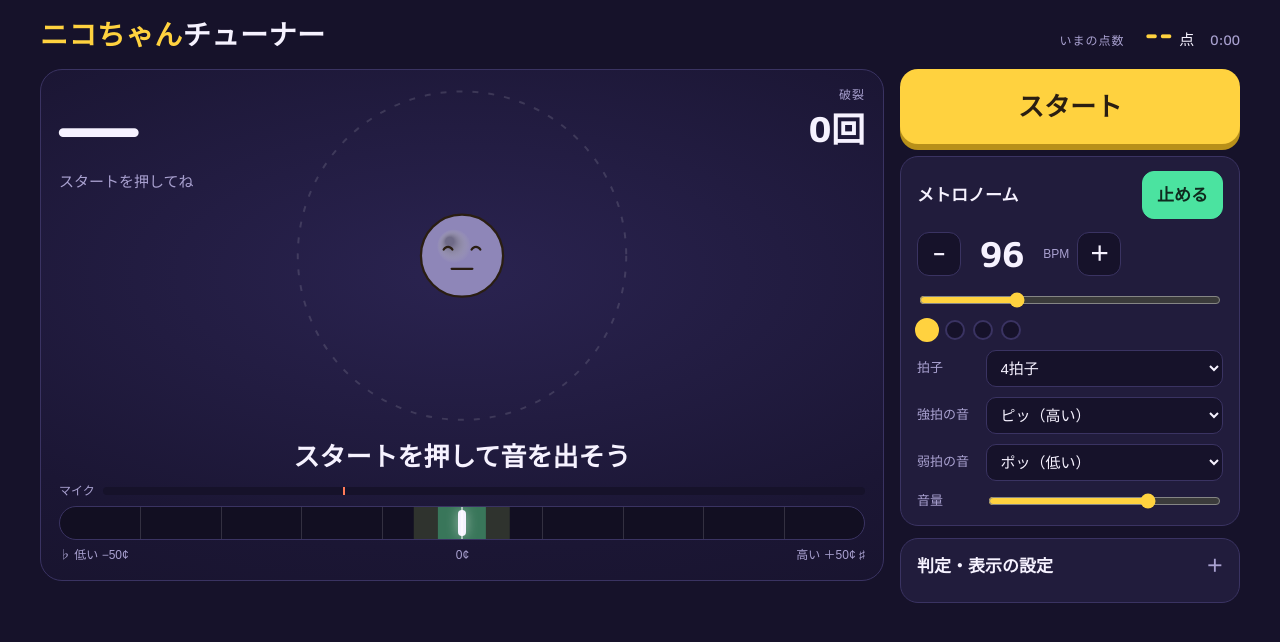
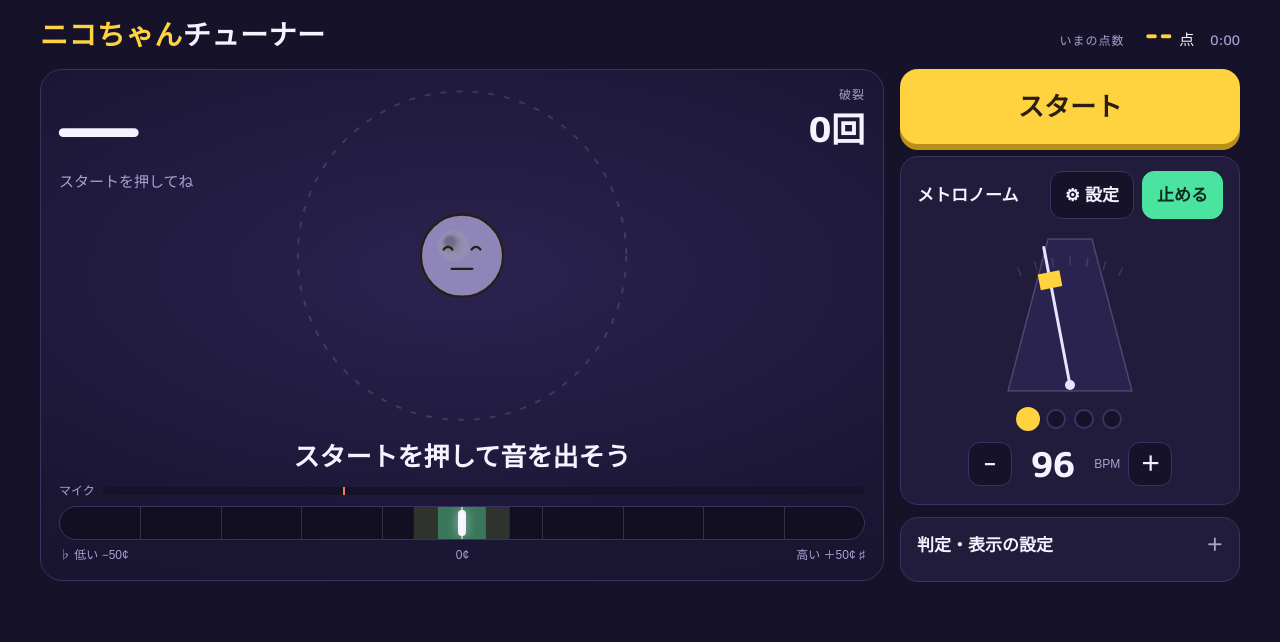
Before and after one commit to kishi-coder201/Nico-tuner2, a plain HTML site: page index.html in a window 1280 px wide. Both pictures are taken after a click on the button "鳴らす". Drawn offline with Linux system fonts and the light colour scheme; a web font is replaced by a local one.

Commit message:
メトロノームに振り子表示・設定ボタンを追加、音量アップ
Co-Authored-By: Claude Opus 5.5 <noreply@anthropic.com>
Claude-Session: https://claude.ai/code/session_01CihXE8rXuZVSRz5ogaNiei

```diff
--- a/index.html
+++ b/index.html
@@ -83,7 +83,11 @@ input[type=range]{accent-color:var(--accent)}
 .bpm .u{font-size:12px;color:var(--muted)}
 .mbtn{appearance:none;border:1px solid var(--line);background:#16122a;border-radius:12px;padding:10px 14px;font-weight:700;cursor:pointer}
 .mbtn.on{background:var(--good);color:#0f2a1e;border-color:var(--good)}
-.dots{display:flex;gap:8px;flex-wrap:wrap}
+.dots{display:flex;gap:8px;flex-wrap:wrap;justify-content:center}
+.mhead{display:flex;gap:8px}
+#pend{width:100%;height:170px;display:block}
+.msub{display:flex;flex-direction:column;gap:10px;border-top:1px solid var(--line);padding-top:10px}
+.msub[hidden]{display:none}
 .dot{width:20px;height:20px;border-radius:50%;background:#16122a;border:2px solid var(--line);transition:background .05s,transform .05s}
 .dot.strong{border-color:var(--accent)}
 .dot.lit{background:var(--good);transform:scale(1.2)}
@@ -144,14 +148,16 @@ button:focus-visible,select:focus-visible,input:focus-visible,summary:focus-visi
       <div id="err" hidden></div>
 
       <div class="card">
-        <h2>メトロノーム <button class="mbtn" id="metroBtn">鳴らす</button></h2>
-        <div class="bpm">
+        <h2>メトロノーム <span class="mhead"><button class="mbtn" id="metroSet" aria-expanded="false">⚙ 設定</button><button class="mbtn" id="metroBtn">鳴らす</button></span></h2>
+        <canvas id="pend" aria-hidden="true"></canvas>
+        <div class="dots" id="dots"></div>
+        <div class="bpm" style="justify-content:center">
           <button id="bpmDown" aria-label="テンポを下げる">−</button>
           <div class="val" id="bpmVal">96</div><span class="u">BPM</span>
           <button id="bpmUp" aria-label="テンポを上げる">＋</button>
         </div>
+        <div class="msub" id="metroSub" hidden>
         <div class="row"><input type="range" id="bpm" min="30" max="240" step="1" aria-label="テンポ"></div>
-        <div class="dots" id="dots"></div>
         <div class="row"><label for="beats">拍子</label>
           <select id="beats">
             <option value="1">1拍（毎拍強拍）</option><option value="2">2拍子</option><option value="3">3拍子</option>
@@ -160,6 +166,7 @@ button:focus-visible,select:focus-visible,input:focus-visible,summary:focus-visi
         <div class="row"><label for="strong">強拍の音</label><select id="strong"></select></div>
         <div class="row"><label for="weak">弱拍の音</label><select id="weak"></select></div>
         <div class="row"><label for="vol">音量</label><input type="range" id="vol" min="0" max="1" step="0.05"></div>
+        </div>
       </div>
 
       <details class="card" id="setBox">
@@ -272,9 +279,17 @@ $('#lvlTh').style.left=(sensToLevel()*100)+'%';$('#lvlTh2').style.left=(sensToLe
 let ac=null;
 function getAC(){if(!ac)ac=new (window.AudioContext||window.webkitAudioContext)();if(ac.state==='suspended')ac.resume();return ac}
 
+let busAC=null,bus=null;
+function metroBus(){
+  if(bus&&busAC===ac)return bus;
+  // 音を大きくしても割れないようにリミッターを通す
+  const comp=ac.createDynamicsCompressor();comp.threshold.value=-6;comp.knee.value=0;comp.ratio.value=20;comp.attack.value=0.001;comp.release.value=0.05;
+  const g=ac.createGain();g.gain.value=1.6;comp.connect(g);g.connect(ac.destination);
+  busAC=ac;bus=comp;return bus;
+}
 function playClick(kind,t,vol){
   if(kind==='none'||vol<=0)return;
-  const c=ac,out=c.createGain();out.gain.value=vol;out.connect(c.destination);
+  const c=ac,out=c.createGain();out.gain.value=vol*3;out.connect(metroBus());
   const env=(node,peak,dec)=>{const g=c.createGain();g.gain.setValueAtTime(0.0001,t);g.gain.exponentialRampToValueAtTime(peak,t+0.002);g.gain.exponentialRampToValueAtTime(0.0001,t+dec);node.connect(g);g.connect(out)};
   const osc=(wave,f)=>{const o=c.createOscillator();o.type=wave;o.frequency.setValueAtTime(f,t);return o};
   const run=(o,d)=>{o.start(t);o.stop(t+d+0.03)};
@@ -287,19 +302,46 @@ function playClick(kind,t,vol){
 }
 
 /* メトロノーム（先読みスケジュールでテンポが揺れない） */
-const metro={on:false,next:0,beat:0,timer:null,queue:[]};
+const metro={on:false,next:0,beat:0,timer:null,queue:[],n:0};
+const pend={t:0,n:0,a:0,on:false};
 function metroStart(){getAC();metro.on=true;metro.beat=0;metro.queue=[];metro.next=ac.currentTime+0.08;metro.timer=setInterval(schedule,25);schedule();$('#metroBtn').classList.add('on');$('#metroBtn').textContent='止める'}
-function metroStop(){metro.on=false;clearInterval(metro.timer);metro.queue=[];$('#metroBtn').classList.remove('on');$('#metroBtn').textContent='鳴らす';document.querySelectorAll('.dot').forEach(d=>d.classList.remove('lit'))}
+function metroStop(){metro.on=false;pend.on=false;clearInterval(metro.timer);metro.queue=[];$('#metroBtn').classList.remove('on');$('#metroBtn').textContent='鳴らす';document.querySelectorAll('.dot').forEach(d=>d.classList.remove('lit'))}
 function schedule(){
   while(metro.next<ac.currentTime+0.12){
     if(metro.beat>=S.beats)metro.beat=0;
     const strong=metro.beat===0;
     playClick(strong?S.strong:S.weak,metro.next,S.vol*(strong?1:0.85));
-    metro.queue.push({beat:metro.beat,time:metro.next});
+    metro.queue.push({beat:metro.beat,time:metro.next,n:metro.n++});
     metro.next+=60/S.bpm;metro.beat=(metro.beat+1)%S.beats;
   }
 }
 $('#metroBtn').onclick=()=>metro.on?metroStop():metroStart();
+$('#metroSet').onclick=()=>{const b=$('#metroSub');b.hidden=!b.hidden;$('#metroSet').setAttribute('aria-expanded',String(!b.hidden));$('#metroSet').classList.toggle('on',!b.hidden)};
+
+/* 振り子メトロノーム（拍のたびに左右の端に来る） */
+const pc=$('#pend'),px=pc.getContext('2d');
+function drawPend(){
+  const dpr=Math.min(2,window.devicePixelRatio||1),w=pc.clientWidth,h=pc.clientHeight;
+  if(!w)return;
+  if(pc.width!==Math.round(w*dpr)){pc.width=Math.round(w*dpr);pc.height=Math.round(h*dpr)}
+  px.setTransform(dpr,0,0,dpr,0,0);px.clearRect(0,0,w,h);
+  const T=60/S.bpm,MAX=0.42;let target=0;
+  if(metro.on&&pend.on&&ac){const ph=Math.max(0,Math.min(1,(ac.currentTime-pend.t)/T));const side=pend.n%2?1:-1;target=side*MAX*Math.cos(Math.PI*ph)}
+  pend.a=metro.on&&pend.on?target:pend.a*0.85;
+  const cx=w/2,base=h-14,top=10;
+  // 本体（台形）
+  px.fillStyle='#2a2350';px.strokeStyle='rgba(255,255,255,.18)';px.lineWidth=1.5;
+  px.beginPath();px.moveTo(cx-22,top);px.lineTo(cx+22,top);px.lineTo(cx+62,base+6);px.lineTo(cx-62,base+6);px.closePath();px.fill();px.stroke();
+  // 目盛り
+  px.strokeStyle='rgba(255,255,255,.12)';for(let i=-3;i<=3;i++){const a=i*0.14;px.beginPath();px.moveTo(cx+Math.sin(a)*(h-50),base-Math.cos(a)*(h-50));px.lineTo(cx+Math.sin(a)*(h-42),base-Math.cos(a)*(h-42));px.stroke()}
+  // 振り子の棒とおもり（遅いテンポほどおもりが上）
+  const L=h-30,ex=cx+Math.sin(pend.a)*L,ey=base-Math.cos(pend.a)*L;
+  px.strokeStyle='#e8e4ff';px.lineWidth=3;px.lineCap='round';px.beginPath();px.moveTo(cx,base);px.lineTo(ex,ey);px.stroke();
+  const k=0.25+0.6*(1-(S.bpm-30)/210),wx=cx+Math.sin(pend.a)*L*(k+0.1),wy=base-Math.cos(pend.a)*L*(k+0.1);
+  px.fillStyle=getComputedStyle(document.documentElement).getPropertyValue('--accent')||'#ffc83d';
+  px.save();px.translate(wx,wy);px.rotate(pend.a);px.fillRect(-11,-8,22,16);px.restore();
+  px.fillStyle='#e8e4ff';px.beginPath();px.arc(cx,base,5,0,Math.PI*2);px.fill();
+}
 
 /* マイク */
 let stream=null,src=null,analyser=null,sink=null,buf=null,ds=null;
@@ -421,7 +463,7 @@ function update(dt){
     const s=Math.floor(elapsed);$('#liveTime').textContent=Math.floor(s/60)+':'+String(s%60).padStart(2,'0');
   }
   // メトロノームの光
-  if(metro.on&&ac){while(metro.queue.length&&metro.queue[0].time<=ac.currentTime){const q=metro.queue.shift();document.querySelectorAll('.dot').forEach((d,i)=>d.classList.toggle('lit',i===q.beat))}}
+  if(metro.on&&ac){while(metro.queue.length&&metro.queue[0].time<=ac.currentTime){const q=metro.queue.shift();pend.t=q.time;pend.n=q.n;pend.on=true;document.querySelectorAll('.dot').forEach((d,i)=>d.classList.toggle('lit',i===q.beat))}}
 }
 
 /* 破裂！ */
@@ -527,7 +569,7 @@ function draw(dt,t){
 }
 
 let last=performance.now();
-function loop(ts){const dt=Math.min(0.1,(ts-last)/1000);last=ts;update(dt);draw(dt,ts/1000);requestAnimationFrame(loop)}
+function loop(ts){const dt=Math.min(0.1,(ts-last)/1000);last=ts;update(dt);draw(dt,ts/1000);try{drawPend()}catch(e){}requestAnimationFrame(loop)}
 requestAnimationFrame(loop);
 
 /* ---------- スタート／ストップ ---------- */
```
